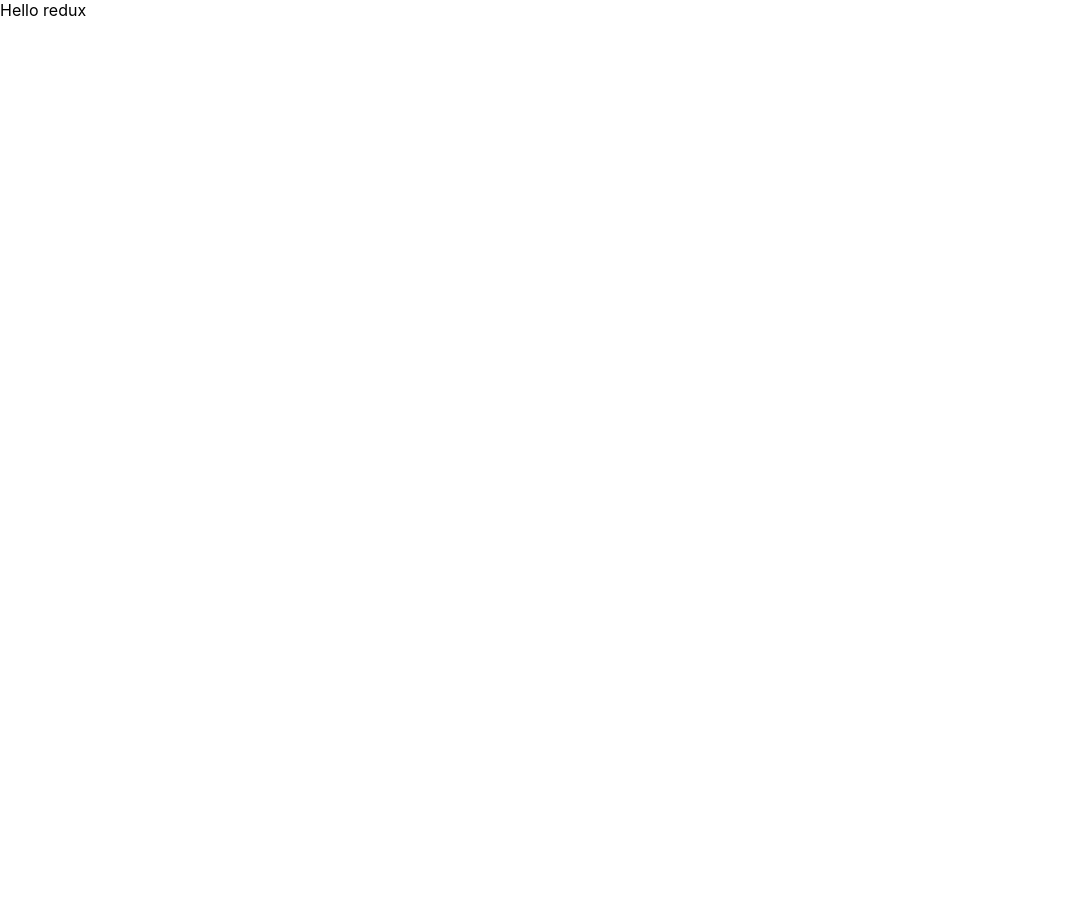
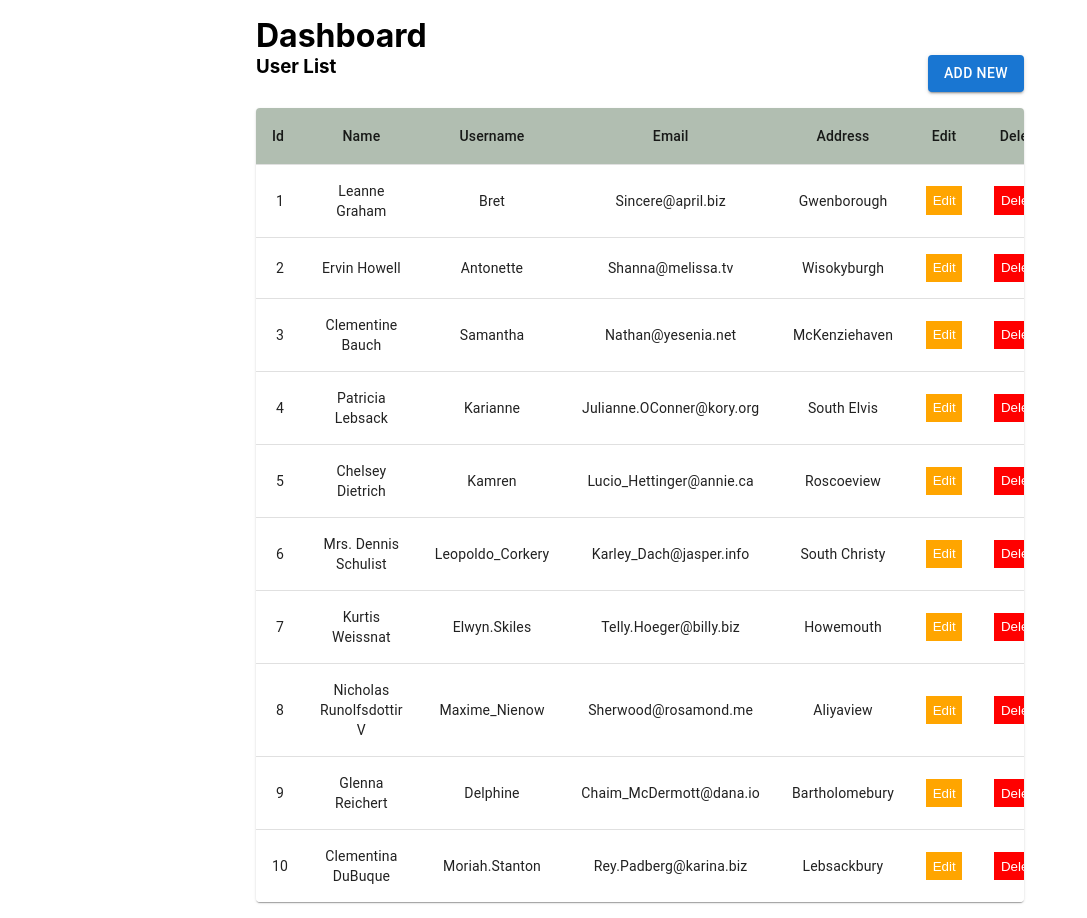
Before and after one commit to TesleemOla/admin-dashboard, a React (Create React App) app: page / in a window 1280 px wide. Shown: the whole page, without its empty margins (0-1087 px from the left). Before the commit the page ends 800 px from the top, so only its background shows below. Built offline with nearby package versions, Linux system fonts and the light colour scheme.

Commit message:
Redux used for local state

```diff
--- a/src/App.css
+++ b/src/App.css
@@ -0,0 +1,8 @@
+*{
+    margin: 0;
+    padding: 0;
+}
+.App{
+    width: 60vw;
+    margin: 1em auto;
+}
--- a/src/App.js
+++ b/src/App.js
@@ -1,12 +1,20 @@
-import React, {useState} from 'react';
+import React from 'react';
 import './App.css';
-import {localData} from "./data/data"
+import Heading from './components/Heading';
+import Users from './components/Users';
+import { useSelector, useDispatch } from 'react-redux'
+import { addUser, editUser, deleteUser } from "./features/admin/adminSlice"
+import { ToastContainer } from 'react-toastify';
+
 function App() {
-  const [data, setData] = useState(localData);
-  console.log(data)
+  const dispatch = useDispatch()
+  const admin = useSelector(state=>state.admin.value)
   return (
     <div className="App">
-      Hello redux
+      <h1>Dashboard</h1>
+      <ToastContainer />
+      <Heading/>
+      <Users data= {admin}/>
     </div>
   );
 }
--- /dev/null
+++ b/src/Css/Heading.css
@@ -0,0 +1,6 @@
+.flex{
+    display: flex;
+    flex-direction: row;
+    justify-content: space-between;
+    margin-bottom: 1em;
+}
--- /dev/null
+++ b/src/Css/users.css
@@ -0,0 +1,27 @@
+.table-head{
+    background-color: rgb(177, 190, 177)
+}
+.edit{
+    padding: 0.5em;
+    background-color: orange;
+    color: white;
+    border: none;
+}
+.edit:hover{
+    cursor: pointer;
+}
+.edit:active{
+    padding: 0;
+}
+.delete{
+    padding: 0.5em;
+    background-color: red;
+    color: white;
+    border: none;
+}
+.delete:hover{
+    cursor: pointer;
+}
+.delete:active{
+    padding: 0;
+}
--- a/src/app/store.js
+++ b/src/app/store.js
@@ -1,6 +1,8 @@
 import { configureStore } from '@reduxjs/toolkit';
-
+import adminReducer from '../features/admin/adminSlice'
 
 export const store = configureStore({
-  reducer: { },
+  reducer: {
+    admin: adminReducer
+  },
 });
--- /dev/null
+++ b/src/components/Heading.jsx
@@ -0,0 +1,13 @@
+import React from 'react';
+import "../Css/Heading.css"
+import Button from "@mui/material/Button";
+const Heading = () => {
+  return <div className="flex">
+
+        <h3>User List</h3>
+        <Button variant="contained">Add new</Button>
+
+  </div>;
+};
+
+export default Heading;
--- /dev/null
+++ b/src/components/Users.jsx
@@ -0,0 +1,64 @@
+import React, { useState} from 'react';
+// import { localData } from "../data/data";
+import "../Css/users.css"
+import Table from '@mui/material/Table';
+import TableBody from '@mui/material/TableBody';
+import TableCell from '@mui/material/TableCell';
+import TableContainer from '@mui/material/TableContainer';
+import TableHead from '@mui/material/TableHead';
+import TableRow from '@mui/material/TableRow';
+import Paper from '@mui/material/Paper';
+
+
+
+const Users = ({data}) => {
+  const handleEdit=(e)=>{
+    console.log("Edited")
+  }
+  const handleDelete=(e)=>{
+    console.log("Deleted")
+  }
+  return (
+    <section>
+      <TableContainer component={Paper}>
+        <Table sx={{ minWidth: 650 }} aria-label="simple table">
+          <TableHead className="table-head">
+            <TableRow>
+              <TableCell>Id</TableCell>
+              <TableCell align="center">Name</TableCell>
+              <TableCell align="center">Username</TableCell>
+              <TableCell align="center">Email</TableCell>
+              <TableCell align="center">Address</TableCell>
+              <TableCell align="center">Edit</TableCell>
+              <TableCell align="center">Delete</TableCell>
+            </TableRow>
+          </TableHead>
+          <TableBody>
+            {data.map((row) => (
+              <TableRow
+                key={row.name}
+                sx={{ "&:last-child td, &:last-child th": { border: 0 } }}
+              >
+                <TableCell align="center">{row.id}</TableCell>
+                <TableCell align="center">{row.name}</TableCell>
+                <TableCell align="center">{row.username}</TableCell>
+                <TableCell align="center">{row.email}</TableCell>
+                <TableCell align="center">{row.address.city}</TableCell>
+                <TableCell align="center">
+                  <button className="edit"
+                  onClick={handleEdit}>Edit</button>
+                </TableCell>
+                <TableCell>
+                  <button className="delete"
+                  onClick={handleDelete}>Delete</button>
+                </TableCell>
+              </TableRow>
+            ))}
+          </TableBody>
+        </Table>
+      </TableContainer>
+    </section>
+  );
+};
+
+export default Users;
--- /dev/null
+++ b/src/features/admin/adminSlice.js
@@ -0,0 +1,37 @@
+import { createSlice } from "@reduxjs/toolkit";
+import { localData } from '../../data/data';
+export const adminSlice = createSlice({
+    name: 'admin',
+    initialState: {
+        value:localData,
+    },
+    reducers:{
+         addUser: (state)=>{
+            const newUser =(name, username, email,city, id)=>{
+            return  {
+                name:name,
+                username:username,
+                email:email,
+                city:city,
+                id:id
+            }
+        }
+           return  [...state, newUser()]
+        },
+        editUser: (state, action)=>{
+            const usertoEdit = action.payload
+            const editedUser =state.find((item)=> usertoEdit.id === item.id)
+            const filtered = state.filter((item) => usertoEdit.id !== item.id )
+            return [...filtered, editedUser]
+        },
+        deleteUser: (state, action)=>{
+            const userTodelete = action.payload
+            const filtered = state.filter((item)=> item.id === userTodelete.id )
+            return [...filtered]
+        }
+    }
+})
+
+export const { addUser, editUser, deleteUser } = adminSlice.actions
+
+export default adminSlice.reducer;
```
Also changed, not shown: package.json (+7 -1 lines), src/components/AddUser.jsx (added, +21 -0 lines), src/components/EditUser.jsx (added, +20 -0 lines), 1 other file (tests, documents, lock files or other folders).
